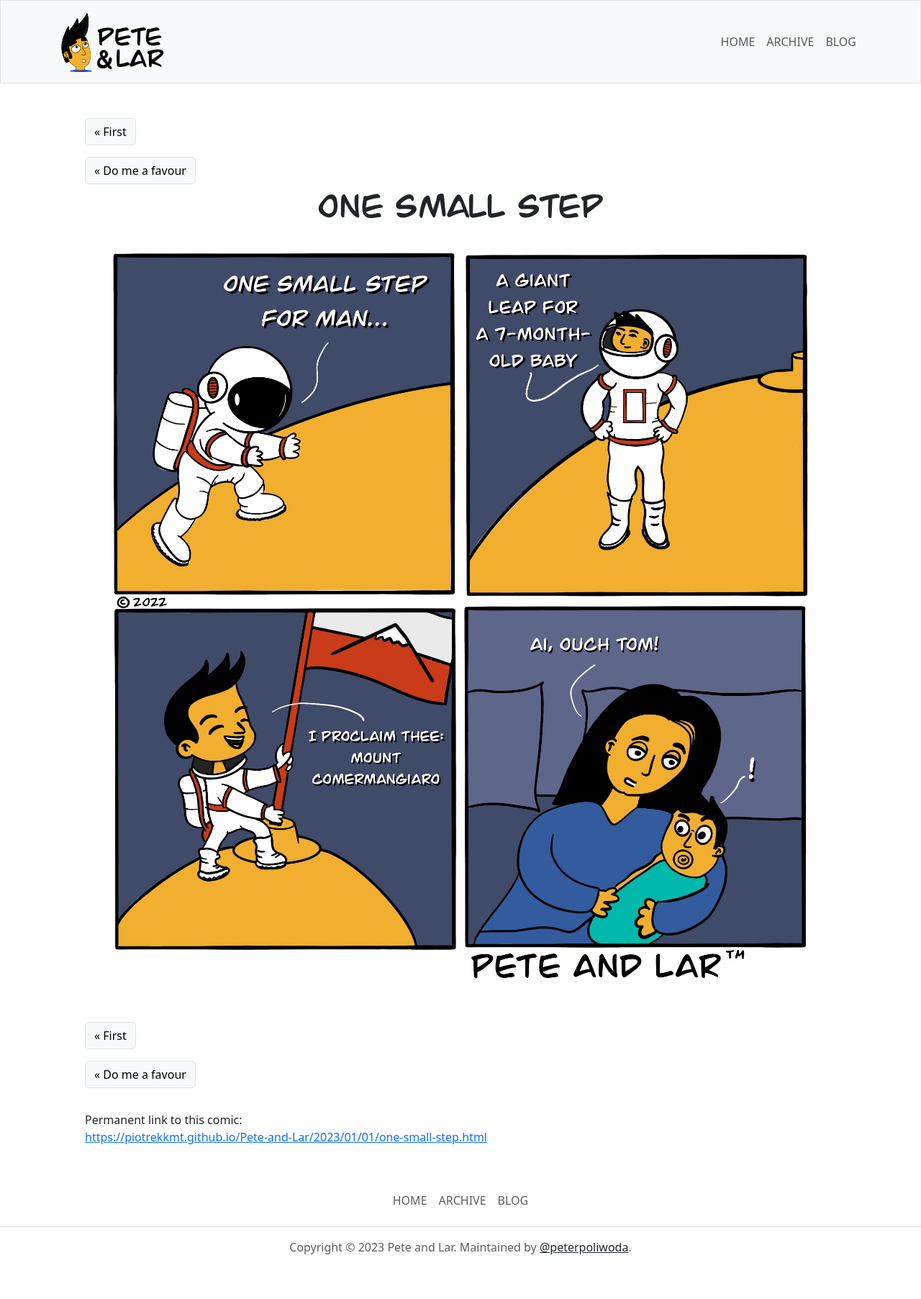
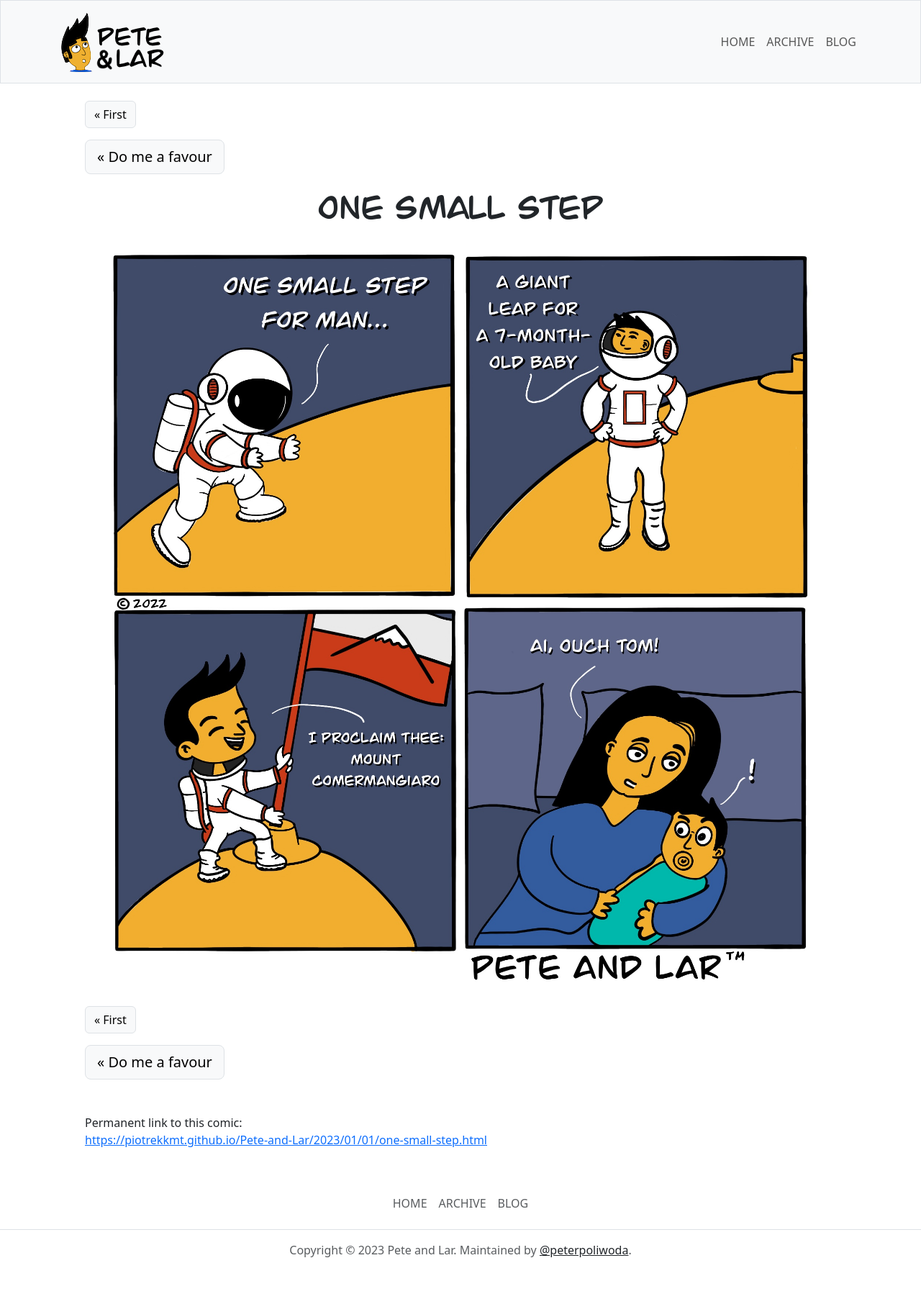
Before and after one commit to piotrekkmt/Pete-and-Lar, a Jekyll site: the page built from index.html, in a window 1280 px wide. Shown: the whole page at 72% size. Built offline with Jekyll 4.4.1, drawn with Linux system fonts in a browser that asks for light colours.

Commit message:
bigger buttons

```diff
--- a/_includes/post-navigation.html
+++ b/_includes/post-navigation.html
@@ -1,4 +1,4 @@
-<div class="row pt-5 pb-2">
+<div class="row pt-4 pb-2">
     {% if post.previous.url %}
     <div class="col">
         <a class="btn btn-light border" role="button" href="{{site.posts.last.url | absolute_url}}">&laquo; First</a>
@@ -20,28 +20,28 @@
     </div>
     {% endif %}
 </div>
-<div class="row py-2">
+<div class="row pt-2 pb-4">
     {% if page.previous.url %}
     <div class="col">
-        <a class="btn btn-light border" role="button" href="{{page.previous.url | absolute_url}}">&laquo;
+        <a class="btn btn-lg btn-light border" role="button" href="{{page.previous.url | absolute_url}}">&laquo;
             {{page.previous.title}}</a>
     </div>
     {% endif %}
     {% if page.next.url %}
     <div class="col d-flex justify-content-end">
-        <a class="btn btn-light border" role="button" href="{{page.next.url | absolute_url}}">{{page.next.title}} &raquo;</a>
+        <a class="btn btn-lg btn-light border" role="button" href="{{page.next.url | absolute_url}}">{{page.next.title}} &raquo;</a>
     </div>
     {% endif %}
 
     {% if post.previous.url %}
     <div class="col">
-        <a class="btn btn-light border" role="button" href="{{post.previous.url | absolute_url}}">&laquo;
+        <a class="btn btn-lg btn-light border" role="button" href="{{post.previous.url | absolute_url}}">&laquo;
             {{post.previous.title}}</a>
     </div>
     {% endif %}
     {% if post.next.url %}
     <div class="col d-flex justify-content-end">
-        <a class="btn btn-light border" role="button" href="{{post.next.url | absolute_url}}">{{post.next.title}} &raquo;</a>
+        <a class="btn btn-lg btn-light border" role="button" href="{{post.next.url | absolute_url}}">{{post.next.title}} &raquo;</a>
     </div>
     {% endif %}
 </div>
```
